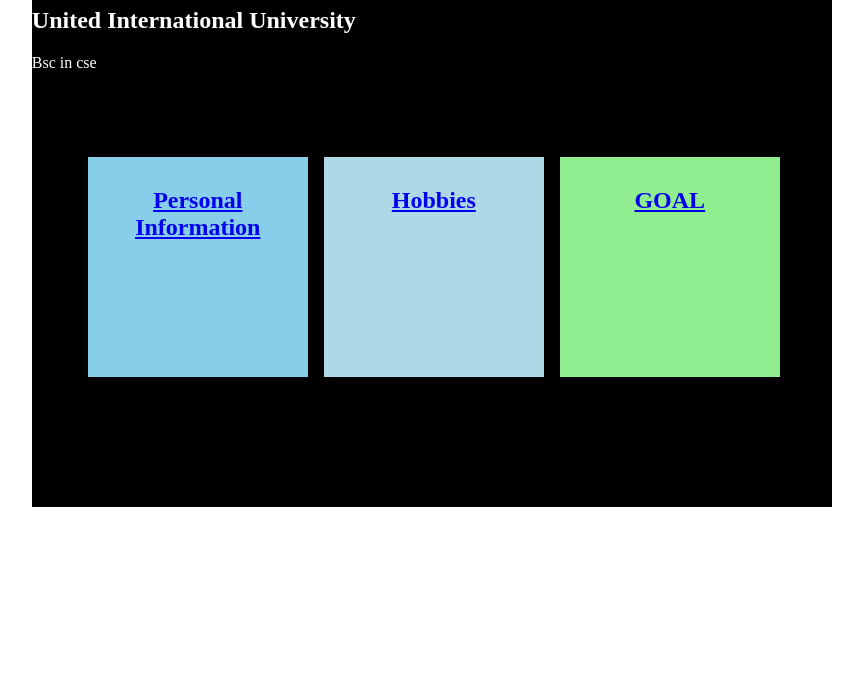
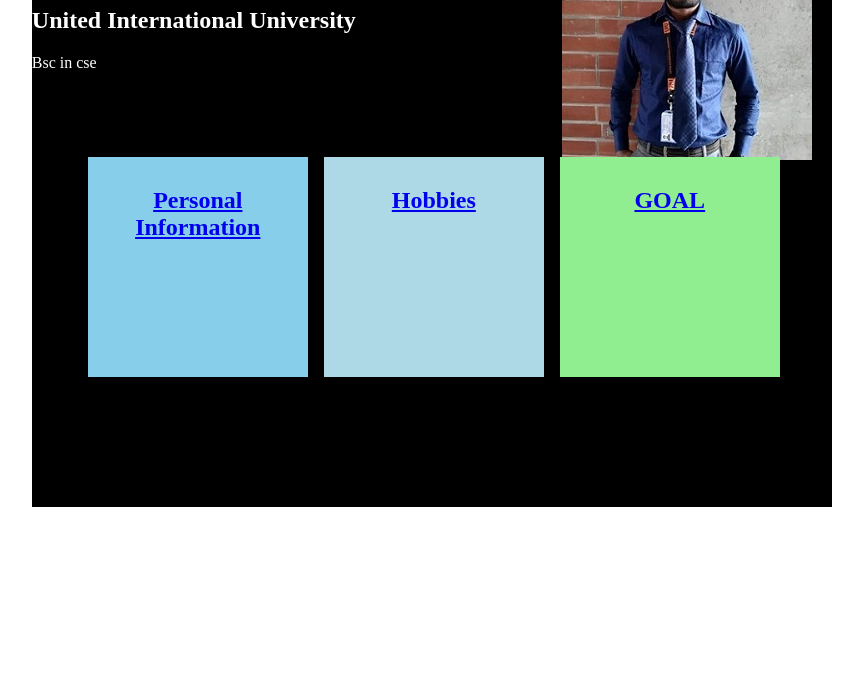
Before and after one commit to rijonhasib43/rijonhasib43.github.io, a plain HTML site: page index.html in a window 1280 px wide. Shown: the part 101-800 px from the top of the page, without its empty margins (229-1092 px from the left). Drawn offline with Linux system fonts and the light colour scheme; files that its build step writes are made by us from their sources.

Commit message:
Update index.html

```diff
--- a/index.html
+++ b/index.html
@@ -12,7 +12,7 @@
 		<p class="metu">Bsc in cse</p>
 		</div>
 		<div style="height: 210px; width: 50%; float: left;;">
-			<img src="images/him.jpg" alt="him" style="float: right; margin-right: 10px; padding: 10px;" />
+			<img src="him.jpg" alt="him" style="float: right; margin-right: 10px; padding: 10px;" />
 		</div>
 
 
```
